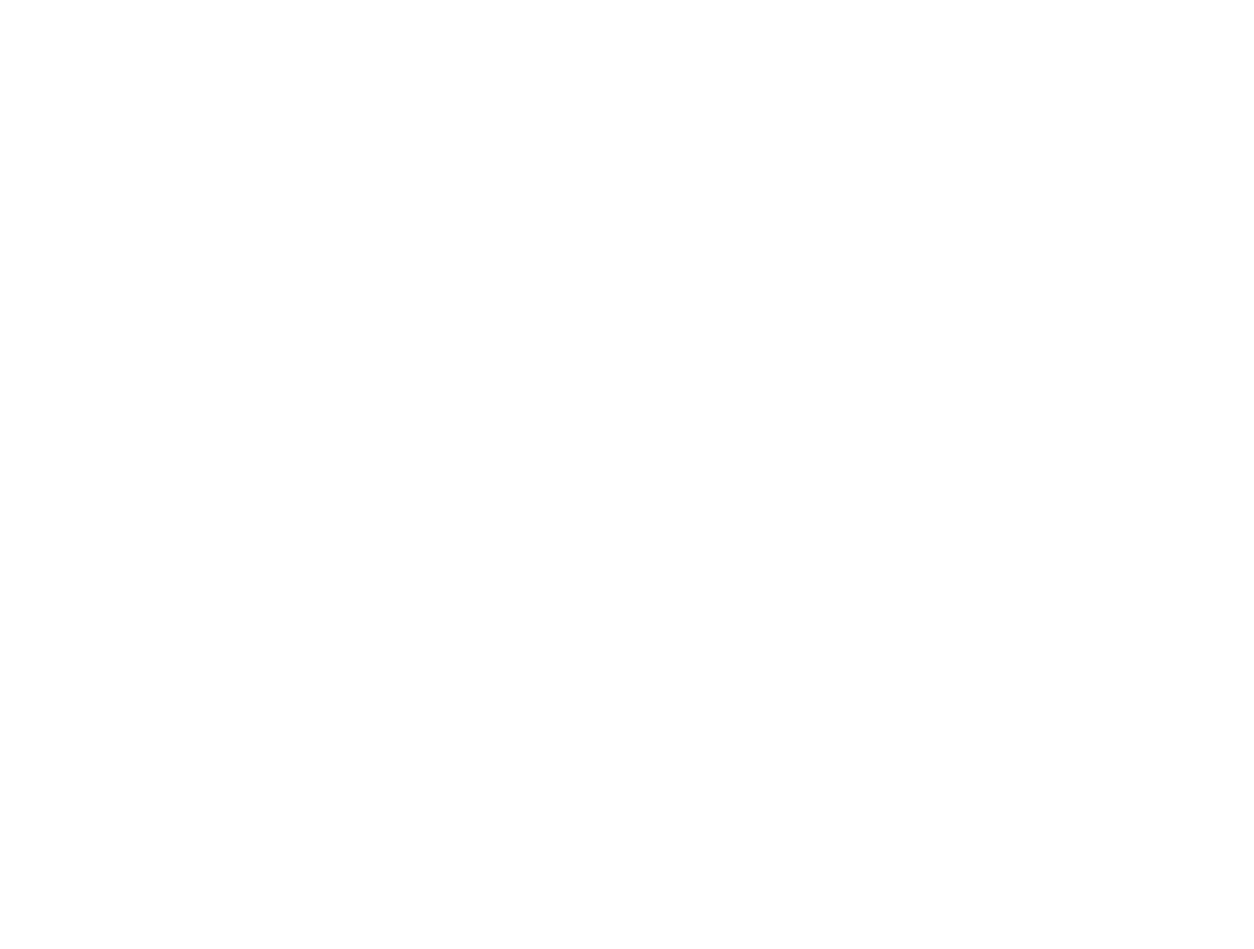
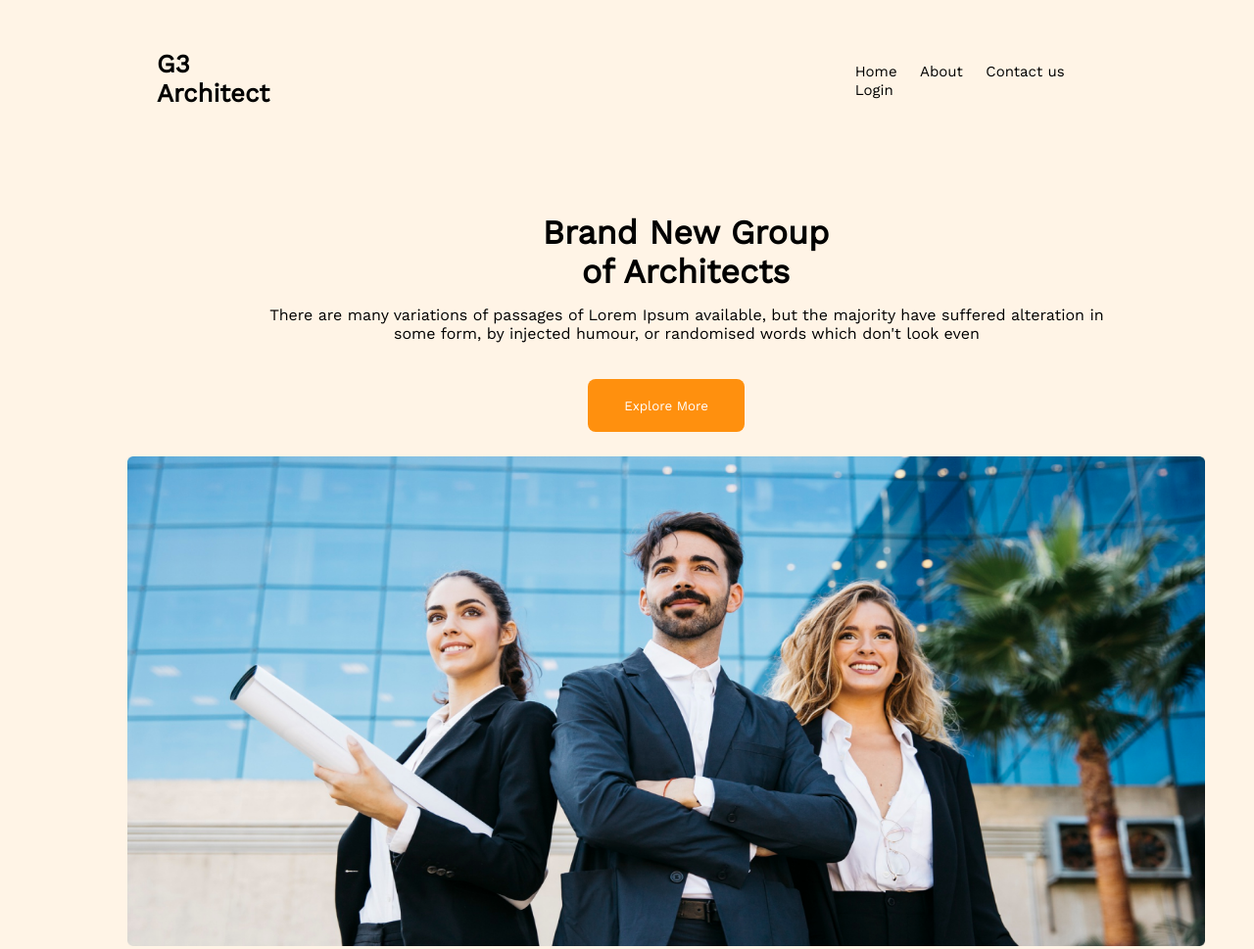
Before and after one commit to Tazedar/assignment-02, a plain HTML site: page index.html in a window 1280 px wide. Shown: the whole page at 98% size. Before the commit the page ends 800 px from the top, so only its background shows below. Drawn offline with nearby package versions, Linux system fonts and the light colour scheme.

Commit message:
added header

```diff
--- a/index.html
+++ b/index.html
@@ -5,12 +5,38 @@
     <meta http-equiv="X-UA-Compatible" content="IE=edge">
     <meta name="viewport" content="width=device-width, initial-scale=1.0">
     <title>g3-architect</title>
+    <link rel="preconnect" href="https://fonts.googleapis.com">
+<link rel="preconnect" href="https://fonts.gstatic.com" crossorigin>
+<link href="https://fonts.googleapis.com/css2?family=Work+Sans&display=swap" rel="stylesheet">
     <link rel="stylesheet" href="style.css">
-    </head>
-<body>
-    <div>
+ </head>
+ <body>
+    <header class="header">
+        <div class="upper">
+            <div class="g-3">
+                <h3>G3 Architect</h3>
+            </div>
+           <div class="li">
+            <nav>
+                <ul>
+                    <li>Home</li>
+                    <li>About</li>
+                    <li>Contact us</li>
+                    <li>Login</li>
+                </ul>
 
-    </div>
+            </nav>
 
+        </div>
+        </div>
+        <div class="header-description">
+            <h1 class="h-1">Brand New
+                Group of Architects
+                </h1>
+                <p class="paragraph">There are many variations of passages of Lorem Ipsum available, but the majority have suffered alteration in some form, by injected humour, or randomised words which don't look even</p>
+        </div>
+        <button class="primary">Explore More</button>
+        <img class="header-image" src="images/banner.png" alt="">
+    </header>
 </body>
 </html>
--- a/style.css
+++ b/style.css
@@ -0,0 +1,68 @@
+
+
+*{
+    margin: 0;
+    padding: 0;
+    font-family: 'Work Sans', sans-serif;
+}
+
+/* header */
+
+.header{
+
+    background: rgba(255, 144, 14, 0.1);
+    }
+
+.upper{
+    display: flex;
+    justify-content: space-between;
+
+
+}
+nav ul li{
+    display: inline;
+    text-align: center;
+    font-weight: 500;
+    font-size: 15px;
+   padding-right: 18px;
+}
+.g-3{
+    font-weight: 700;
+font-size: 22px;
+margin: 50px 560px 100px 160px;
+}
+.li{
+    margin-top: 63px;
+    margin-right: 120px;
+    margin-bottom: 116px;
+}
+.header-description{
+    width: 862px;
+   margin-left: 270px;
+    text-align: center;
+    height: 170px;
+}
+.h-1{
+    width: 300px;
+    padding-left: 280px;
+    padding-bottom: 15px;
+    padding-right: 300px;
+    font-weight: 700px;
+    font-size: 34px;
+}
+.primary{
+    background: #FF900E;
+border-radius: 8px;
+width: 160px;
+height: 54px;
+margin-left: 600px;
+color: white;
+border: 0;
+margin-bottom: 25px;
+}
+.header-image{
+    width: 1100px;
+    height: 500px;
+    margin-left: 130px;
+    margin-bottom: 50px;
+}
```
